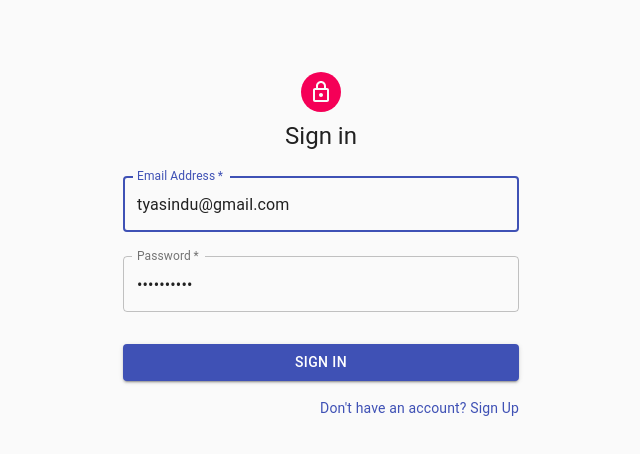
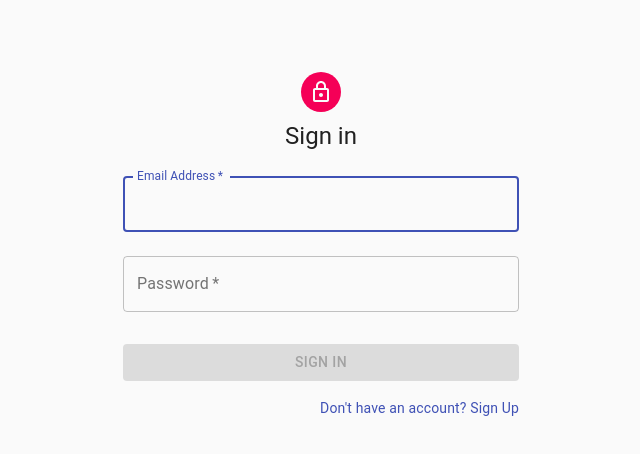
Before and after one commit to yasinduthennakoon/ascentic-assessment-frontend, a React (Create React App) app: page /#/auth/signin in a window 1280 px wide. Shown: the top 454 px of the page, without its empty margins (319-959 px from the left). Built offline with nearby package versions, Linux system fonts and the light colour scheme.

Commit message:
refactor(signin): refactor usestate

```diff
--- a/src/pages/signin/index.js
+++ b/src/pages/signin/index.js
@@ -15,8 +15,8 @@ export default function SignIn(props) {
     const classes = useStyles();
     const dispatch = useDispatch();
 
-    const [username, setUsername] = useState('tyasindu@gmail.com');
-    const [password, setPassword] = useState('Admin@1234');
+    const [username, setUsername] = useState('');
+    const [password, setPassword] = useState('');
 
     const onLoginClick = () => {
         dispatch(signinAction(username, password, history));
```
Also changed, not shown: 1 other file (tests, documents, lock files or other folders).
